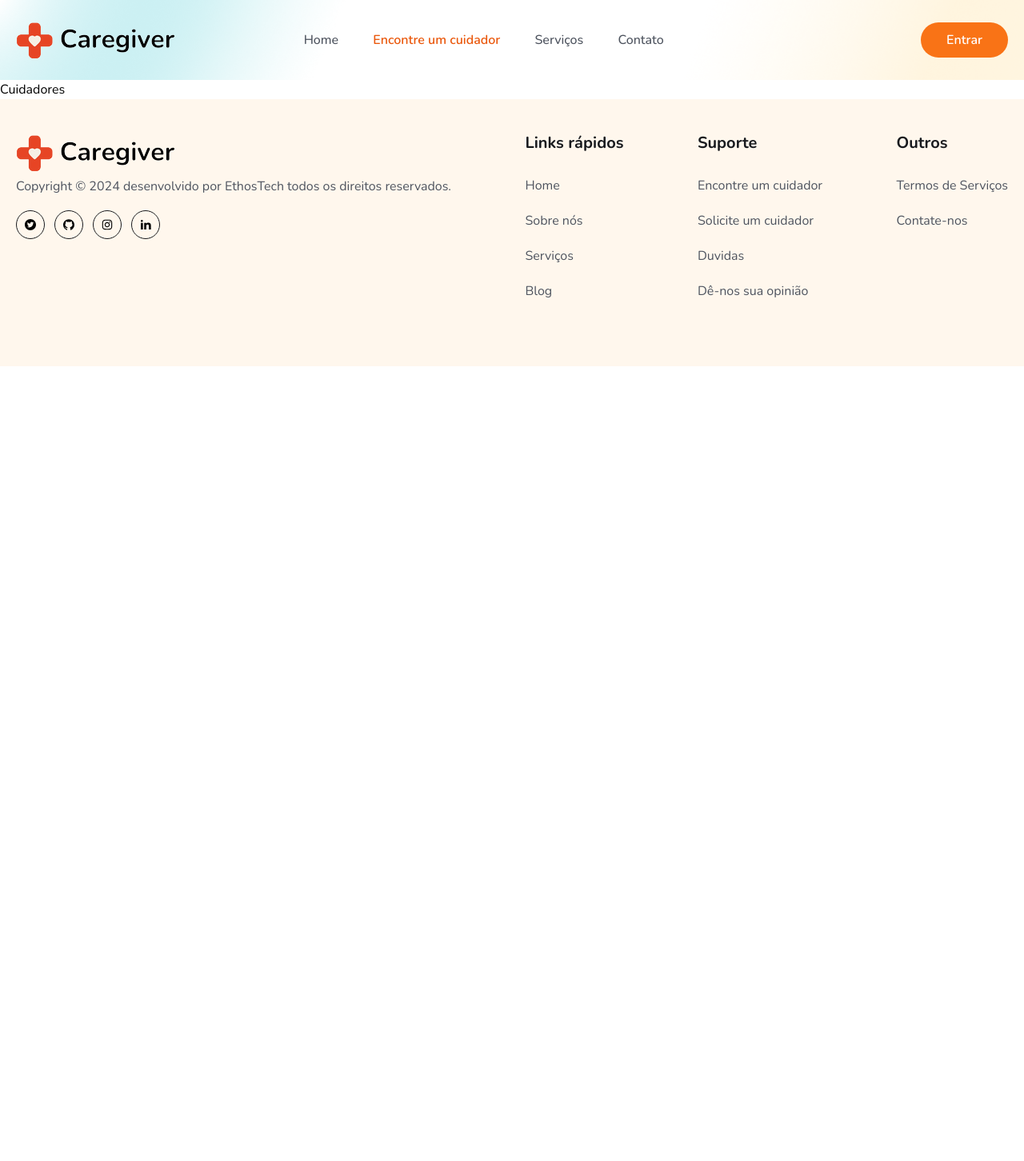
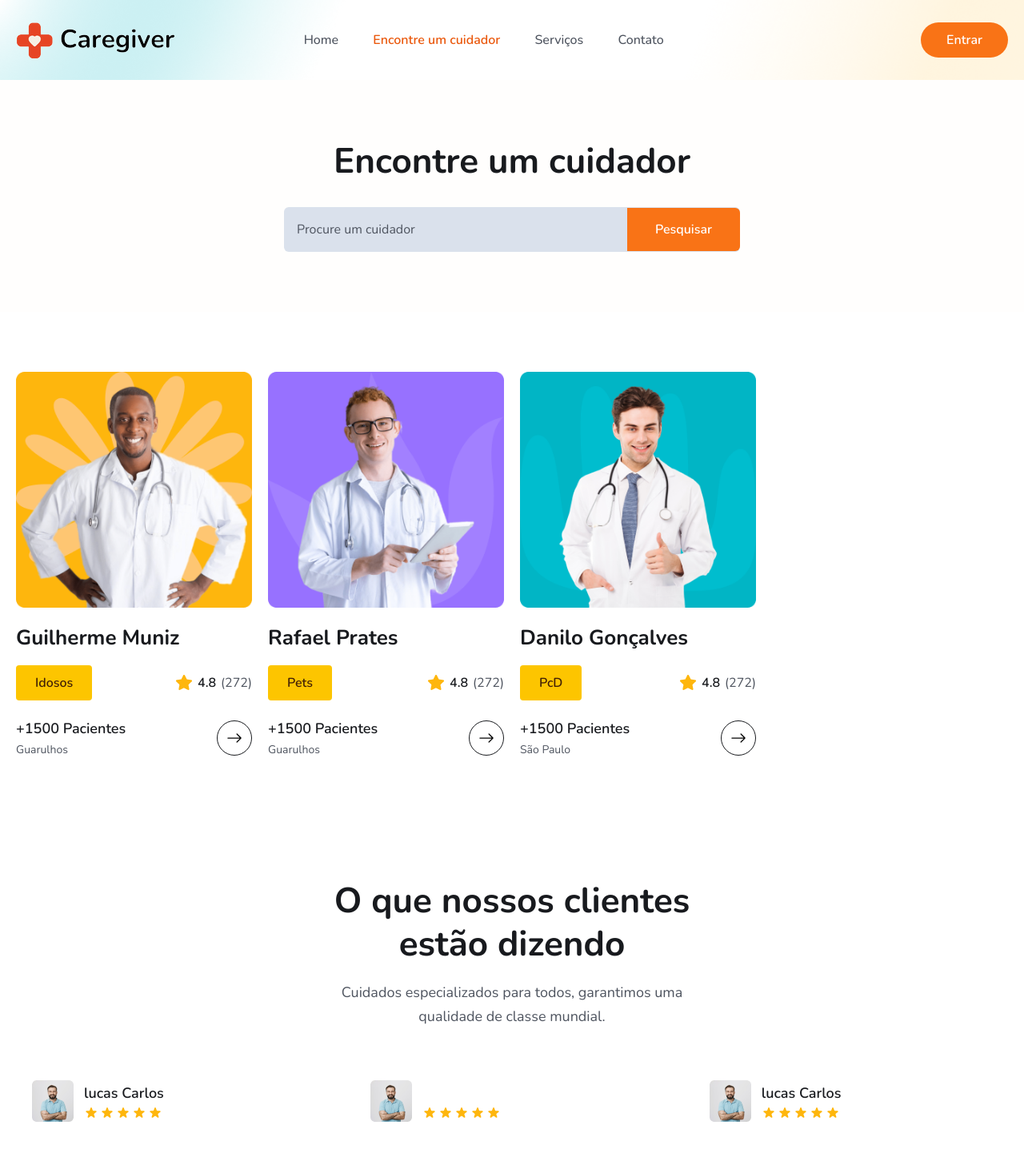
Before and after one commit to NotedSilva/Caregiver-Website, a React (Vite) app in the folder frontend/: page /cuidadores in a window 1280 px wide. Shown: the top 1452 px of the page at 80% size. Before the commit the page ends 800 px from the top, so only its background shows below. Built offline with nearby package versions, Linux system fonts and the light colour scheme.

Commit message:
Atualizações de rotas

```diff
--- a/frontend/src/pages/Cuidadores/Cuidadores.jsx
+++ b/frontend/src/pages/Cuidadores/Cuidadores.jsx
@@ -1,9 +1,42 @@
-import React from 'react';
+import { cuidadores } from "../../assets/data/cuidadores";
+import CuidadoresCard from "../../components/Cuidadores/CuidadoresCard";
+import Depoimento from "../../components/Depoimento/Depoimento";
+
 
 const Cuidadores = () => {
-  return (
-    <div>Cuidadores</div>
-  )
+  return <>
+    <section className="bg-[#fffefd]">
+      <div className="container text-center">
+          <h2 className="heading">Encontre um cuidador</h2>
+          <div className="max-w-[570px] mt-[30px] mx-auto bg-[#2c57972c] rounded-md flex items-center justify-between">
+
+            <input type="search" className="py-4 pl-4 pr-2 bg-transparent w-full focus:outline-none cursor-pointer placeholder:text-textColor"
+            placeholder="Procure um cuidador" />
+
+            <button className="btn mt-0 rounded-[0px] rounded-r-md">Pesquisar</button>
+
+          </div>
+      </div>
+    </section>
+
+      <section>
+        <div className="container">
+        <div className="grid grid-cols-1 sm:grid-cols-2 md:grid-cols-3 lg:grid-cols-4 gap-5">
+          {cuidadores.map((cuidador) => <CuidadoresCard key={cuidador.id} cuidador={cuidador}/>)}</div>
+        </div>
+      </section>
+
+      <section>
+      <div className="container">
+      <div className="xl:w-[470px] mx-auto">
+          <h2 className="heading text-center">O que nossos clientes estão dizendo</h2>
+          <p className="text__para text-center">Cuidados especializados para todos, garantimos uma qualidade de classe mundial.</p>
+        </div>
+        <Depoimento />
+      </div>
+    </section>
+
+  </>
 }
 
 export default Cuidadores;
--- a/frontend/src/pages/Cuidadores/Detalhes.jsx
+++ b/frontend/src/pages/Cuidadores/Detalhes.jsx
@@ -1,9 +1,23 @@
 import React from 'react';
 
+import img01 from '../../assets/images/doctor-img02.png';
+
 const Detalhes = () => {
-  return (
-    <div>Detalhes</div>
-  )
+  return <section>
+    <div className="max-w-[1170px] px-5 mx-auto">
+        <div className="grid md:grid-cols-3 gap-[50px]">
+
+          <div className="md:col-span-2"></div>
+            <div className="flex items-center gap-5">
+              <Figure className="max-w-[200px] max-h-[200px]">
+                <img src={img01} alt="Cuidador imagem" />
+              </Figure>
+            </div>
+          <div></div>
+
+        </div>
+    </div>
+  </section>
 }
 
 export default Detalhes;
--- a/frontend/src/pages/Servicos.jsx
+++ b/frontend/src/pages/Servicos.jsx
@@ -1,9 +1,16 @@
-import React from 'react';
+import { servicos } from '../assets/data/servicos';
+import ServiceCard from '../components/Servicos/ServiceCard';
 
 const Servicos = () => {
-  return (
-    <div>Servicos</div>
-  )
+  return <section>
+    <div className="container">
+    <div className="grid grid-cols-1 md:grid-cols-2 lg:grid-cols-3 gap-5 lg:gap-[30px]">
+    {servicos.map((item, index) =>(
+        <ServiceCard item={item} index={index} key={index}/>
+        ))}
+  </div>
+    </div>
+  </section>
 }
 
 export default Servicos;
```
